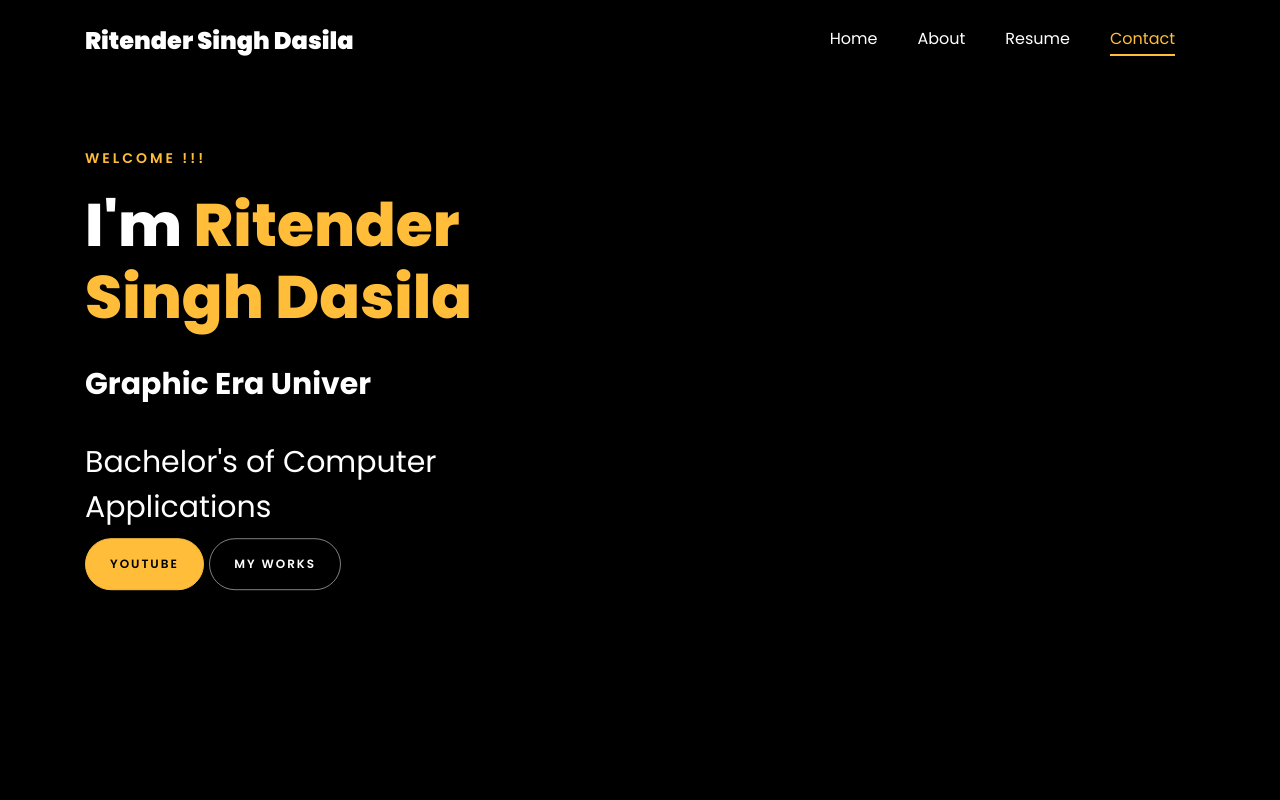
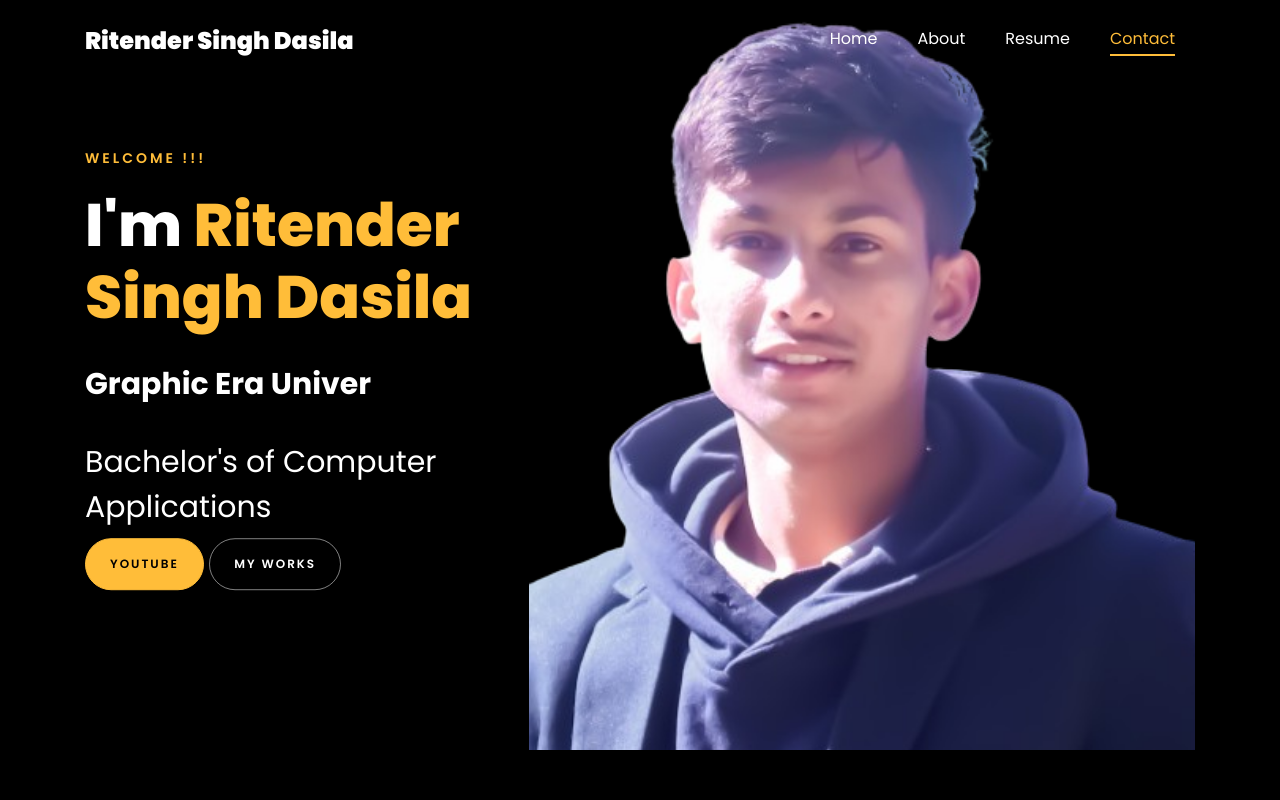
Before and after one commit to Ritender-Singh/ritender-portfolio.github.io, a plain HTML site: page index.html in a window 1280 px wide. Shown: the top 800 px of the page. Drawn offline with Linux system fonts and the light colour scheme; files whose address does not match are found by name.

Commit message:
Update index.html

```diff
--- a/index.html
+++ b/index.html
@@ -141,7 +141,7 @@
 	      	<div class="overlay"></div>
 	         <div class="container">
 	          <div class="row d-md-flex no-gutters slider-text align-items-end justify-content-end" data-scrollax-parent="true">
-	          	<div class="one-third js-fullheight order-md-last img" style="background-image:url(images/IMG_20240208_184411.png);">
+	          	<div class="one-third js-fullheight order-md-last img" style="background-image:url(images/i_1.png);">
 	          	 <div class="overlay"></div>
 	          	</div>
 		          <div class="one-forth d-flex  align-items-center ftco-animate" data-scrollax=" properties: { translateY: '70%' }">
```
